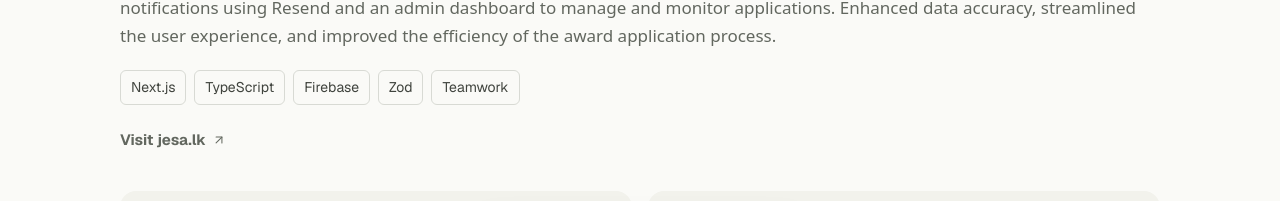
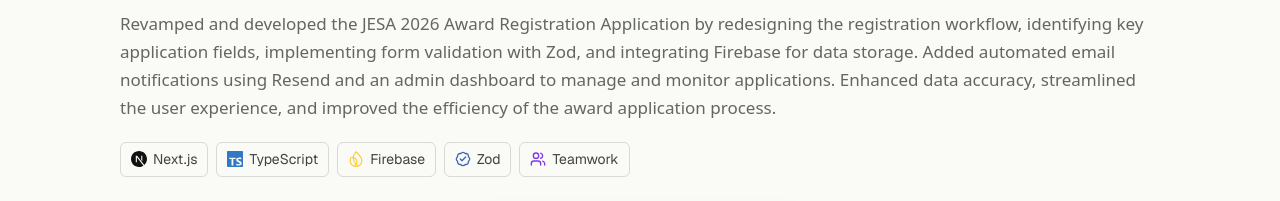
Before and after one commit to DHARAKA-METH/portfolio, a Next.js app: page /projectSection in a window 1280 px wide. Shown: the part 517-718 px from the top of the page. Built offline with nearby package versions, Linux system fonts and the light colour scheme; grey boxes are pictures that could not be loaded.

Commit message:
feat: add icons

```diff
--- a/app/(pages)/projectSection/page.tsx
+++ b/app/(pages)/projectSection/page.tsx
@@ -2,8 +2,46 @@
 
 import { useEffect, useRef, useState } from "react";
 import Image from "next/image";
-import { ArrowUpRight } from "lucide-react";
-import { SiYoutube } from "react-icons/si";
+import {
+  ArrowUpRight,
+  BadgeCheck,
+  Boxes,
+  Braces,
+  Cpu,
+  Database,
+  DatabaseBackup,
+  KeyRound,
+  LockKeyhole,
+  MapPin,
+  Shield,
+  ShieldCheck,
+  Smartphone,
+  TableProperties,
+  Users,
+  Waypoints,
+} from "lucide-react";
+import {
+  SiCloudinary,
+  SiDart,
+  SiDocker,
+  SiExpo,
+  SiExpress,
+  SiFirebase,
+  SiFlutter,
+  SiHuggingface,
+  SiMongodb,
+  SiMysql,
+  SiNextdotjs,
+  SiNginx,
+  SiNodedotjs,
+  SiReact,
+  SiSharp,
+  SiSpringboot,
+  SiTailwindcss,
+  SiTypescript,
+  SiUpstash,
+  SiYoutube,
+} from "react-icons/si";
 import { AnimatePresence, useReducedMotion } from "framer-motion";
 import { gsap } from "gsap";
 import { ScrollTrigger } from "gsap/ScrollTrigger";
@@ -12,6 +50,80 @@
 
 const displayFont =
   "[font-family:var(--font-geist-sans),ui-sans-serif,system-ui,sans-serif]";
+
+const technologyIcons = {
+  "Next.js": SiNextdotjs,
+  TypeScript: SiTypescript,
+  Firebase: SiFirebase,
+  Zod: BadgeCheck,
+  Teamwork: Users,
+  "React Native": SiReact,
+  Expo: SiExpo,
+  "Tailwind CSS": SiTailwindcss,
+  "Firebase Auth": ShieldCheck,
+  "Cloud Firestore": Database,
+  "Cloud Functions": Braces,
+  "Hugging Face": SiHuggingface,
+  Flutter: SiFlutter,
+  Dart: SiDart,
+  IoT: Cpu,
+  GPS: MapPin,
+  "Mobile Development": Smartphone,
+  "Spring Boot": SiSpringboot,
+  JWT: KeyRound,
+  MySQL: SiMysql,
+  Docker: SiDocker,
+  NGINX: SiNginx,
+  Cloudinary: SiCloudinary,
+  Microservices: Boxes,
+  MongoDB: SiMongodb,
+  "Node.js": SiNodedotjs,
+  "Express.js": SiExpress,
+  "REST APIs": Waypoints,
+  Authentication: LockKeyhole,
+  "Database Design": DatabaseBackup,
+  Arcjet: Shield,
+  Upstash: SiUpstash,
+  "C#": SiSharp,
+  SQL: TableProperties,
+} as const;
+
+const technologyIconColors: Record<keyof typeof technologyIcons, string> = {
+  "Next.js": "text-[#111111] dark:text-[#F2F3EE]",
+  TypeScript: "text-[#3178C6]",
+  Firebase: "text-[#FFCA28]",
+  Zod: "text-[#3E67B1]",
+  Teamwork: "text-[#7C3AED]",
+  "React Native": "text-[#61DAFB]",
+  Expo: "text-[#111111] dark:text-[#F2F3EE]",
+  "Tailwind CSS": "text-[#06B6D4]",
+  "Firebase Auth": "text-[#F59E0B]",
+  "Cloud Firestore": "text-[#F97316]",
+  "Cloud Functions": "text-[#A855F7]",
+  "Hugging Face": "text-[#EAB308]",
+  Flutter: "text-[#54C5F8]",
+  Dart: "text-[#0175C2]",
+  IoT: "text-[#14B8A6]",
+  GPS: "text-[#EF4444]",
+  "Mobile Development": "text-[#8B5CF6]",
+  "Spring Boot": "text-[#6DB33F]",
+  JWT: "text-[#CA8A04]",
+  MySQL: "text-[#4479A1]",
+  Docker: "text-[#2496ED]",
+  NGINX: "text-[#009639]",
+  Cloudinary: "text-[#3448C5]",
+  Microservices: "text-[#EA580C]",
+  MongoDB: "text-[#47A248]",
+  "Node.js": "text-[#5FA04E]",
+  "Express.js": "text-[#20232A] dark:text-[#E8EAE5]",
+  "REST APIs": "text-[#0EA5E9]",
+  Authentication: "text-[#EC4899]",
+  "Database Design": "text-[#6366F1]",
+  Arcjet: "text-[#EA580C]",
+  Upstash: "text-[#00A67E]",
+  "C#": "text-[#512BD4]",
+  SQL: "text-[#2563EB]",
+};
 
 export default function ProjectSectionPage() {
   const prefersReducedMotion = useReducedMotion();
@@ -106,7 +218,7 @@
 
       <div className="mt-[-60px] divide-y divide-[#E5E6E1] border-t border-[#E5E6E1] dark:divide-[#282B26] dark:border-[#282B26]">
         {projects.map((project) => (
-          <article data-project-reveal className="py-10 lg:py-14" key={project.title}>
+          <article data-project-reveal className="py-20 lg:py-32" key={project.title}>
             <div className="w-full">
               <p className={`${displayFont} text-[14px] text-[#898E86] dark:text-[#7D8279]`}>
                 {project.period.join(" - ")}
@@ -122,9 +234,17 @@
               </p>
               <div className="mt-5 flex flex-wrap gap-2">
                 {project.technologies.map((technology) => (
-                  <span className={`${displayFont} rounded-md border border-[#D8DAD4] px-2.5 py-1.5 text-[14px] text-[#40443E] dark:border-[#363932] dark:text-[#C5C9C0]`} key={technology}>
-                    {technology}
-                  </span>
+                  (() => {
+                    const TechnologyIcon = technologyIcons[technology as keyof typeof technologyIcons];
+                    const iconColor = technologyIconColors[technology as keyof typeof technologyIconColors];
+
+                    return (
+                      <span className={`${displayFont} inline-flex items-center gap-1.5 rounded-md border border-[#D8DAD4] px-2.5 py-1.5 text-[14px] text-[#40443E] dark:border-[#363932] dark:text-[#C5C9C0]`} key={technology}>
+                        {TechnologyIcon && <TechnologyIcon className={`size-4 shrink-0 ${iconColor}`} aria-hidden="true" />}
+                        {technology}
+                      </span>
+                    );
+                  })()
                 ))}
               </div>
               <div className="mt-6 flex flex-wrap items-center gap-x-5 gap-y-3">
--- a/data/projects.ts
+++ b/data/projects.ts
@@ -48,7 +48,7 @@
       "https://res.cloudinary.com/dgpiqnweu/image/upload/v1788972675/03-pet-details-cropped.png",
       "https://res.cloudinary.com/dgpiqnweu/image/upload/v1788972675/04-safe-zone-cropped.png",
     ],
-    technologies: ["Flutter", "Dart", "IoT", "GPS", "Mobile Development"],
+    technologies: ["Flutter", "Dart", "IoT", "GPS", "Mobile Development","Arduino","MQTT"],
     url: "https://github.com/DHARAKA-METH/kazu",
     demoUrl: "https://www.youtube.com/watch?v=aqz-KE-bpKQ",
     linkLabel: "View on GitHub",
```
